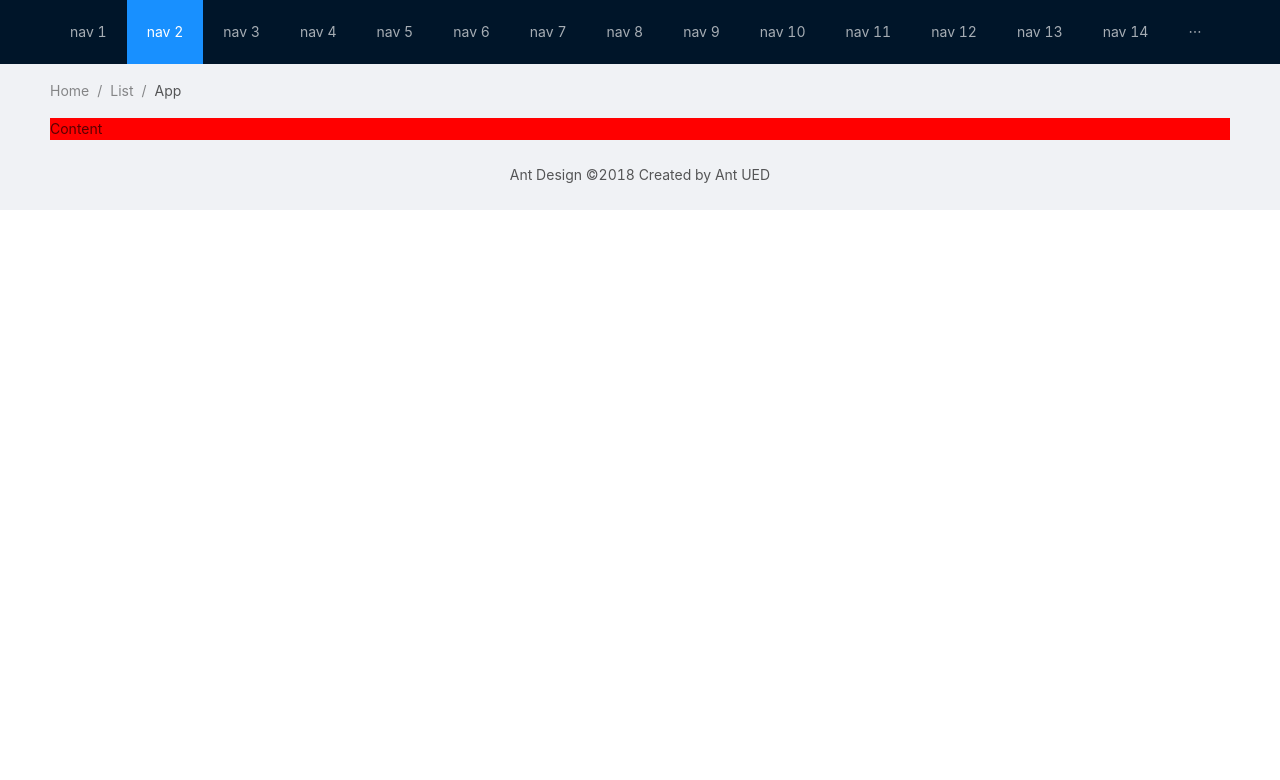
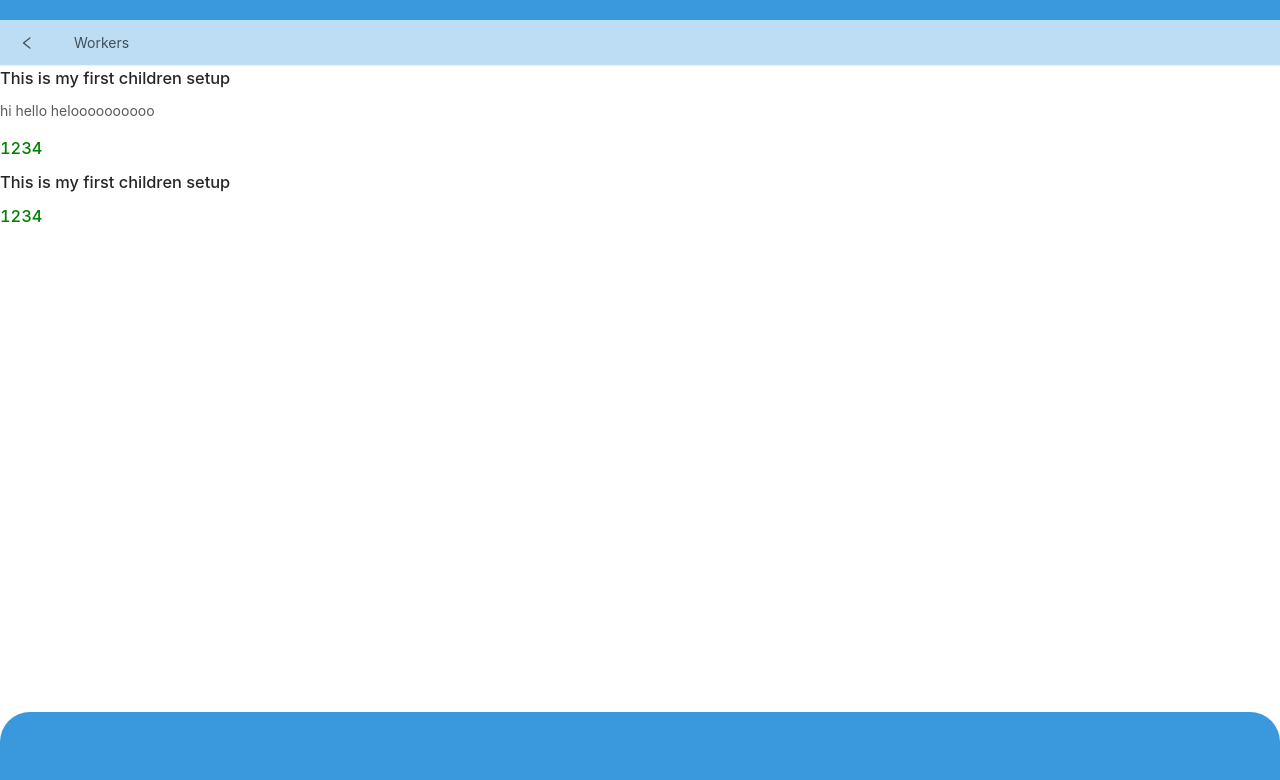
Before and after one commit to Mahasmm/BMarket, a Next.js app: page /sample in a window 1280 px wide. Shown: the top 780 px of the page. Built offline with nearby package versions, Linux system fonts and the light colour scheme.

Commit message:
Agent Layout added

```diff
--- /dev/null
+++ b/src/layout/AgentLayout/AgentLayout.module.less
@@ -0,0 +1,52 @@
+@import '../../styles/appvar.less';
+
+.layoutdesign {
+  background-color: linear-gradient(180deg, #fdcd3b 80%, #ffed4b 20%) !important;
+}
+
+.testdesign {
+  background-color: #3a99dd;
+  width: 100%;
+  padding: 60px;
+  position: fixed;
+  top: 89%;
+  overflow: hidden;
+  border-radius: 30px 30px 0px 0px;
+
+  @media (max-width: @screen-md-min) {
+    top: 87%;
+    padding: 80px;
+  }
+  @media (max-width: @screen-xs-max) {
+    top: 85%;
+    padding: 80px;
+  }
+}
+
+.bodylayout {
+  position: relative;
+}
+
+.topnavbar {
+  display: flex;
+  height: 20px;
+  background: #3a99dd;
+}
+
+.container {
+  :global {
+    .ant-layout-header {
+      background: white !important;
+      height: 40px;
+    }
+  }
+}
+
+.menunavbar {
+  background: #bcddf4;
+  :global {
+    .ant-menu-item:hover::after {
+      border-bottom: none !important;
+    }
+  }
+}
--- /dev/null
+++ b/src/layout/AgentLayout/AgentLayout.tsx
@@ -0,0 +1,29 @@
+import React, { FC } from 'react';
+import { AgentNavBar } from './AgentNavBar';
+import { Layout } from 'antd';
+import styles from './AgentLayout.module.less';
+
+const { Content } = Layout;
+
+type Props = {
+  title: string;
+};
+
+export const AgentLayout: FC<Props> = (props) => {
+  return (
+    <Layout>
+      <body
+        className={styles.bodylayout}
+        style={{ backgroundColor: 'linear-gradient(180deg, #fdcd3b 80%, #ffed4b 20%)' }}
+      >
+        <AgentNavBar title={props.title} />
+        <div className={styles.testdesign}></div>
+        <Content>
+          <article>
+            <div>{props.children}</div>
+          </article>
+        </Content>
+      </body>
+    </Layout>
+  );
+};
--- /dev/null
+++ b/src/layout/AgentLayout/AgentNavBar.tsx
@@ -0,0 +1,22 @@
+import React, { FC } from 'react';
+import { Layout, Menu } from 'antd';
+import styles from './AgentLayout.module.less';
+import { LeftOutlined } from '@ant-design/icons';
+
+type Props = {
+  title: string;
+};
+
+export const AgentNavBar: FC<Props> = (props) => (
+  <Layout>
+    <div className={styles.container}>
+      <div className={styles.topnavbar}></div>
+      <Menu mode="horizontal" className={styles.menunavbar}>
+        <Menu.Item key={'1'}>
+          <LeftOutlined />
+        </Menu.Item>
+        <Menu.Item key={'2'}>{props.title}</Menu.Item>
+      </Menu>
+    </div>
+  </Layout>
+);
--- a/src/layout/AgentNavBar.tsx
+++ /dev/null
@@ -1,34 +0,0 @@
-import React, { FC } from 'react';
-import { Layout, Menu, Breadcrumb } from 'antd';
-import styles from './sample.module.less';
-
-const { Header, Content, Footer } = Layout;
-
-export const AgentNavBAr: FC = () => (
-  <Layout>
-    <Header>
-      <div className={styles.hello} />
-      <Menu
-        theme="dark"
-        mode="horizontal"
-        defaultSelectedKeys={['2']}
-        items={new Array(15).fill(null).map((_, index) => {
-          const key = index + 1;
-          return {
-            key,
-            label: `nav ${key}`,
-          };
-        })}
-      />
-    </Header>
-    <Content style={{ padding: '0 50px' }}>
-      <Breadcrumb style={{ margin: '16px 0' }}>
-        <Breadcrumb.Item>Home</Breadcrumb.Item>
-        <Breadcrumb.Item>List</Breadcrumb.Item>
-        <Breadcrumb.Item>App</Breadcrumb.Item>
-      </Breadcrumb>
-      <div className={styles.hello}>Content</div>
-    </Content>
-    <Footer style={{ textAlign: 'center' }}>Ant Design ©2018 Created by Ant UED</Footer>
-  </Layout>
-);
--- a/src/layout/sample.module.less
+++ /dev/null
@@ -1,3 +0,0 @@
-.hello {
-  background-color: red !important;
-}
--- a/src/page-components/sample.tsx
+++ b/src/page-components/sample.tsx
@@ -1,9 +1,14 @@
 import React from 'react';
+import { AgentLayout } from '../layout/AgentLayout/AgentLayout';
 
 export const sample = () => {
   return (
-    <div>
-      <h1>hello</h1>
-    </div>
+    <AgentLayout title={'Workers'}>
+      <h1>This is my first children setup</h1>
+      <p> hi hello heloooooooooo</p>
+      <h3 style={{ color: 'green' }}>1234</h3>
+      <h1>This is my first children setup</h1>
+      <h3 style={{ color: 'green' }}>1234</h3>
+    </AgentLayout>
   );
 };
--- a/src/pages/sample.tsx
+++ b/src/pages/sample.tsx
@@ -1,3 +1,3 @@
-import { AgentNavBAr } from './../layout/AgentNavBar';
+import { sample } from '../page-components/sample';
 
-export default AgentNavBAr;
+export default sample;
--- /dev/null
+++ b/src/styles/appvar.less
@@ -0,0 +1,98 @@
+@import '~antd/lib/style/themes/default';
+
+@primary-color: #009e52;
+@lite-color: #acacac;
+@danger-color: #fc646a;
+@screen-md-max: 991px;
+@screen-md-min: 860px;
+@screen-sm-max: 767px;
+@screen-xs-max: 575px;
+@screen-lg-min: 1300px;
+@screen-lg-min-x: 1200px;
+@screen-md-max-x: 1080px;
+@screen-lg-max: 1590px;
+@screen-lg: 992px;
+
+@app-padding-xs: 4px;
+@app-padding-sm: 8px;
+@app-padding-md: 16px;
+@app-padding-lg: 20px;
+@app-padding-xl: 32px;
+@app-padding-xxl: 65px;
+@app-padding-xxxl: 100px;
+
+@app-text-color-secondary: #6c6c6c;
+
+@app-gap-sm: 4px;
+@app-gap-md: 8px;
+@app-gap-lg: 20px;
+@app-gap-xl: 32px;
+
+@light-gray: #eceff1;
+@dark-gray: #5e6060;
+@candidate-width: 1600px;
+@candidate-min-width: unset;
+
+@app-font-size-title1: 50px;
+@app-font-size-title2: 40px;
+@app-font-size-title3: 25px;
+@app-font-size-title4: 20px;
+@app-font-size-title5: 17px;
+@app-font-size-title6: 16px;
+@app-font-size-title7: 14px;
+
+@app-font-size-text1: 24px;
+@app-font-size-text2: 20px;
+@app-font-size-text3: 17px;
+@app-font-size-text4: 16px;
+@app-font-size-text5: 14px;
+@app-font-size-text6: 13px;
+@app-font-size-text7: 12px;
+@app-font-size-text8: 11px;
+@app-font-size-text9: 10px;
+
+.font1Title {
+  font-family: 'Poppins', sans-serif;
+  font-weight: 600;
+}
+
+.font1Lite {
+  font-family: 'Poppins', sans-serif;
+  font-weight: 300;
+}
+
+.font2Lite {
+  font-family: 'Roboto', sans-serif;
+  font-weight: normal;
+  color: #acacac;
+}
+
+.h1 {
+  font-family: 'Poppins', sans-serif;
+  font-weight: 600;
+  font-size: 48px;
+  position: relative;
+}
+
+.h2 {
+  font-family: 'Poppins', sans-serif;
+  font-weight: 600;
+  font-size: 28px;
+  position: relative;
+}
+
+.fs72 {
+  font-size: 72px;
+}
+
+.fs22 {
+  font-size: 22px;
+}
+
+.fs16 {
+  font-size: 16px;
+}
+
+.fs14 {
+  font-size: 14px;
+}
```
Also changed, not shown: src/layout/AgentLayout/AgentFooter.tsx (added, +8 -0 lines), .eslintrc.js.
